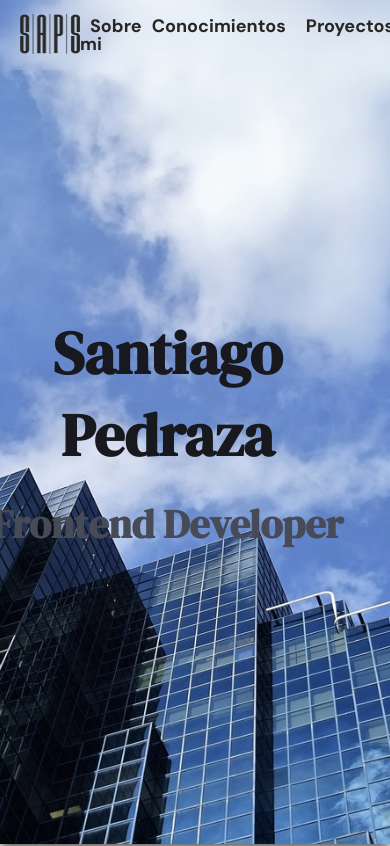
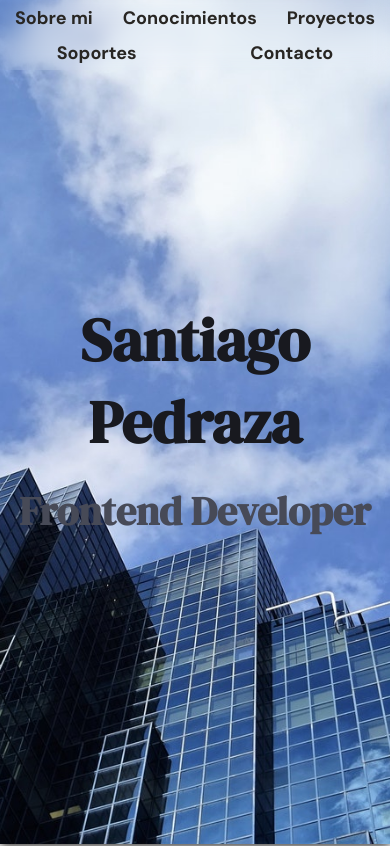
Before and after one commit to afsks/Pagina--personal, a plain HTML site: page index.html in a window 390 px wide. Shown: the top 846 px of the page. Drawn offline with Linux system fonts and the light colour scheme.

Commit message:
Actualizacion media queries

```diff
--- a/index.html
+++ b/index.html
@@ -8,6 +8,7 @@
     <link href="https://fonts.googleapis.com/css2?family=DM+Sans:wght@400;500;700&family=Inter:wght@300;500&display=swap" rel="stylesheet">
     <link rel="preconnect" href="https://fonts.gstatic.com">
     <link href="https://fonts.googleapis.com/css2?family=DM+Serif+Display&display=swap" rel="stylesheet">
+    <link rel="stylesheet" href="./styles/tablet.css" media="(max-width: 660px)">
     <title>Santiago Pedraza</title>
 </head>
 <body>
--- a/styles/index.css
+++ b/styles/index.css
@@ -104,6 +104,9 @@ main{
 }
 .hero{
     position: relative;
+    display: flex;
+    justify-content: center;
+    align-items: center;
     width: 100%;
     height: 100vh;
     background-position: center;
@@ -113,12 +116,8 @@ main{
     box-shadow: 0 2px 10px #282623 ;
 }
 .title--container{
-    position: absolute;
-    top: calc(50% - 110px);
-    left: calc(50% - 250px);
-    width: auto;
-    min-width: 280px;
-    max-width: 1000px;
+    width: 100%;
+    min-width: 320px;
     height: auto;
     text-align: center;
 
--- /dev/null
+++ b/styles/tablet.css
@@ -0,0 +1,26 @@
+header{
+    justify-content: center;
+    height: 70px;
+    /* backdrop-filter: saturate(0%) blur(0px); */
+}
+header .logo{
+    display: none;
+}
+header .nav{
+    width: 100%;
+    margin: 0px;
+}
+.nav nav{
+    height: 100%;
+}
+.nav nav ul{
+    min-width: 320px;
+    height: 100%;
+    display: flex;
+    flex-wrap: wrap;
+}
+.nav nav li{
+    display: flex;
+    align-items: center;
+    height: 50%;
+}
```
